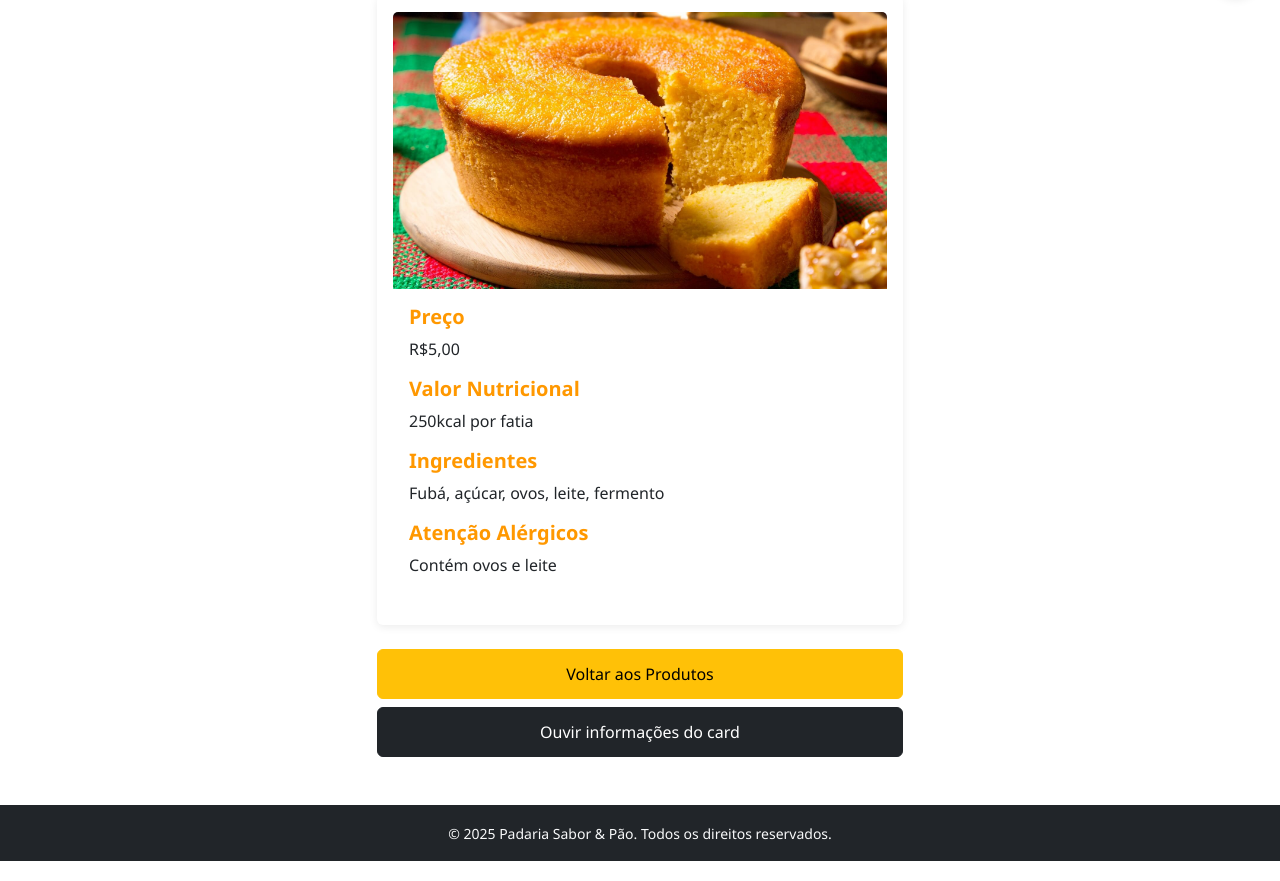
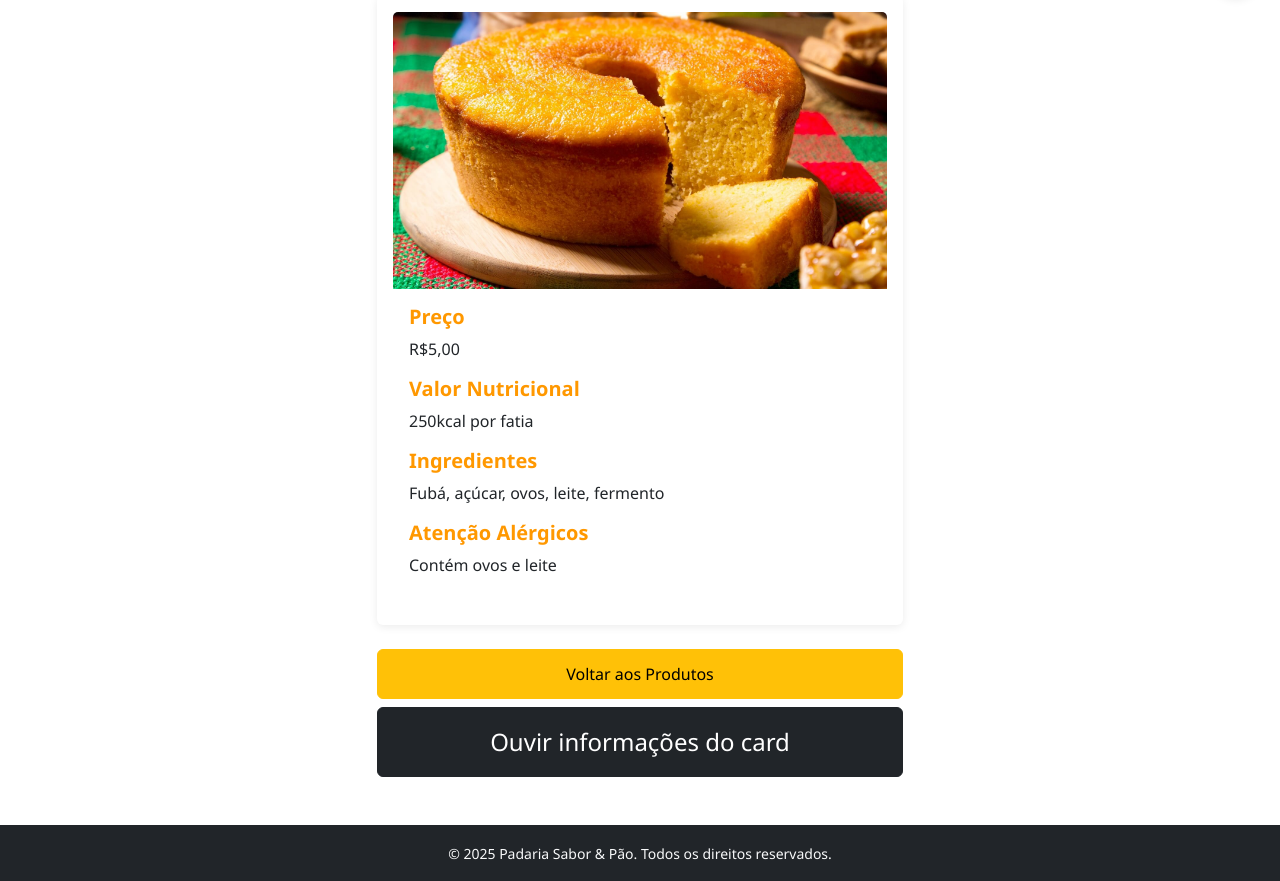
Before and after one commit to Murilo06Maciel/Trabalho_De_Conclus-o_De_Curso_Saga_Senai, a plain HTML site: page html/bolo_de_fuba.html in a window 1280 px wide. Shown: the part 180-1061 px from the top of the page. Drawn offline with nearby package versions, Linux system fonts and the light colour scheme.

Commit message:
aumentando o tamanho dos botões de ouvir as informações do produto

```diff
--- a/html/bolo_de_fuba.html
+++ b/html/bolo_de_fuba.html
@@ -69,7 +69,7 @@
           </div>
         </div>
   <a href="../index.html#produtos" class="btn btn-warning w-100">Voltar aos Produtos</a>
-  <button id="btnVozCard" class="btn btn-dark w-100 mt-2" type="button">Ouvir informações do card</button>
+  <button id="btnVozCard" class="btn btn-dark w-100 mt-2" type="button" style="font-size:1.5rem; padding:1rem 0;">Ouvir informações do card</button>
       </div>
     </div>
   </main>
```
Also changed, not shown: html/pao_frances.html (+1 -1 lines), html/sonho.html (+1 -1 lines).
